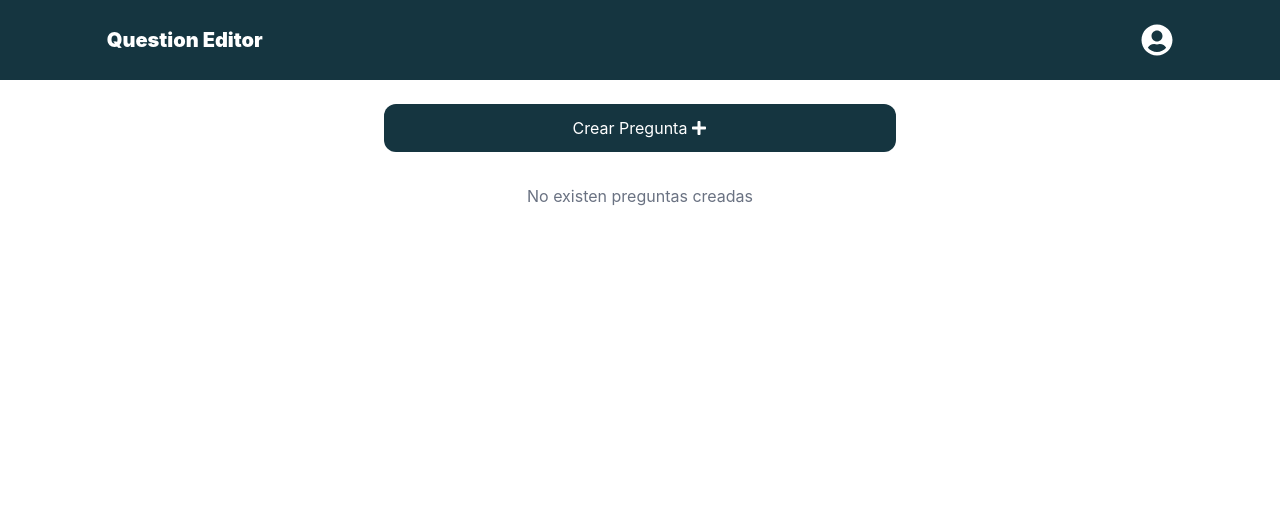
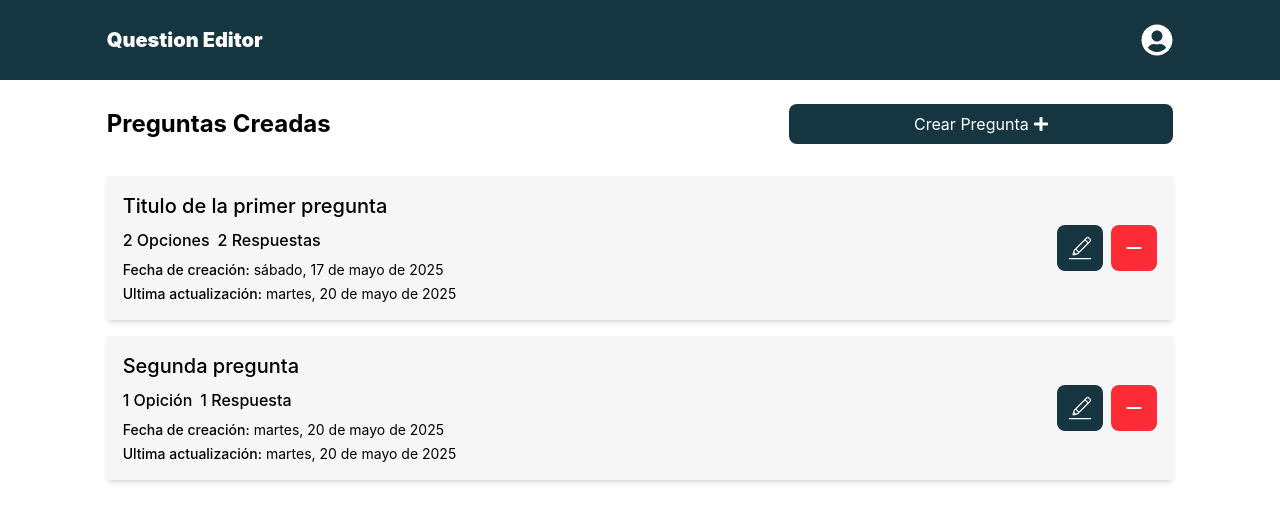
Before and after one commit to sae0-3/bit-a-bit, a React (Vite) app in the folder frontend/: page /questions/dynamic in a window 1280 px wide. Shown: the top 522 px of the page. Built offline with nearby package versions, Linux system fonts and the light colour scheme.

Commit message:
feat(frontend): mostrar lista de preguntas creadas

```diff
--- a/frontend/src/components/AddResponse.tsx
+++ b/frontend/src/components/AddResponse.tsx
@@ -2,13 +2,13 @@ import { useState } from 'react'
 import { LuPlus } from 'react-icons/lu'
 
 import { useQuestionFormStore } from '../stores/question-form.store'
-import { Response } from '../types/form-question'
+import { Answer } from '../types/form-question'
 import { AddResponseModal } from './AddResponseModal'
 import { ModalResponse } from './ModalResponse'
 
 export const AddResponse = () => {
   const [viewAddModal, setViewAddModal] = useState(false)
-  const [selectedResponse, setSelectedResponse] = useState<Response | null>(null)
+  const [selectedResponse, setSelectedResponse] = useState<Answer | null>(null)
 
   const { responses } = useQuestionFormStore()
 
--- a/frontend/src/components/AddResponseModal.tsx
+++ b/frontend/src/components/AddResponseModal.tsx
@@ -38,7 +38,12 @@ export const AddResponseModal: React.FC<AddResponseModalProps> = ({ onClose }) =
       setError("Debes agregar al menos una opción")
       return
     }
-    addResponse(responseName, listAnswer)
+
+    addResponse({
+      name: responseName,
+      options: listAnswer,
+    })
+
     onClose()
   }
 
--- a/frontend/src/components/ModalResponse.tsx
+++ b/frontend/src/components/ModalResponse.tsx
@@ -1,8 +1,8 @@
-import { Option, Response } from '../types/form-question'
+import { Answer, Option } from '../types/form-question'
 import { ModalCard } from './ModalCard'
 
 type ModalResponseProps = {
-  response: Response
+  response: Answer
   onClose: () => void
 }
 
--- a/frontend/src/components/TeacherView.tsx
+++ b/frontend/src/components/TeacherView.tsx
@@ -4,6 +4,10 @@ import { DropzoneImagesUpload } from './DropzoneImagesUpload'
 import { Options } from './Options'
 
 export const TeacherView = () => {
+  const handleCancel = () => { }
+
+  const handleCreateQuestion = () => { }
+
   return (
     <section className="flex w-full flex-col justify-center items-center gap-5 py-5 lg:gap-10">
       <h1 className="font-bold text-2xl">Registra tu pregunta</h1>
@@ -25,6 +29,21 @@ export const TeacherView = () => {
           <AddResponse />
         </div>
       </div>
+
+      <div className="w-10/12 flex justify-between items-center gap-2 flex-wrap">
+        <button
+          className="bg-primary-dark text-white py-2 px-4 rounded-lg hover:cursor-pointer flex items-center justify-center gap-1"
+          onClick={handleCreateQuestion}
+        >
+          <span>Registrar pregunta</span>
+        </button>
+        <button
+          className="bg-primary-dark text-white py-2 px-4 rounded-lg hover:cursor-pointer flex items-center justify-center gap-1"
+          onClick={handleCancel}
+        >
+          <span>Cancelar</span>
+        </button>
+      </div>
     </section>
   )
 }
--- a/frontend/src/routes/questions/dynamic/index.tsx
+++ b/frontend/src/routes/questions/dynamic/index.tsx
@@ -1,5 +1,9 @@
 import { createFileRoute, Link } from '@tanstack/react-router'
+import { CiEdit } from 'react-icons/ci'
 import { FaPlus } from 'react-icons/fa'
+import { IoIosRemove } from 'react-icons/io'
+
+import { Question } from '../../../types/question'
 
 export const Route = createFileRoute('/questions/dynamic/')({
   component: IndexQuestionComponent,
@@ -7,18 +11,123 @@ export const Route = createFileRoute('/questions/dynamic/')({
 
 function IndexQuestionComponent() {
   return (
-    <div className="flex flex-col items-center py-6 gap-8">
-      <Link
-        to="/questions/dynamic/create"
-        className="bg-primary-dark w-10/12 max-w-lg p-3 rounded-xl flex justify-center items-center gap-1 flex-wrap"
-      >
-        <span className="text-center text-white">Crear Pregunta</span>
-        <FaPlus color="#fff" />
-      </Link>
+    <section className="flex flex-col items-center py-6 gap-6 lg:gap-8">
+      <div className="w-10/12 flex flex-col items-center flex-wrap gap-2 lg:flex-row lg:justify-between">
+        <h1 className="text-2xl font-bold">Preguntas Creadas</h1>
 
-      <div className="w-10/12 flex flex-col items-center">
-        <span className="text-gray-500 text-center">No existen preguntas creadas</span>
+        <Link
+          to="/questions/dynamic/create"
+          className="bg-primary-dark w-full max-w-sm py-2 px-4 rounded-lg flex justify-center items-center gap-1 flex-wrap text-white"
+        >
+          <span className="text-center">Crear Pregunta</span>
+          <FaPlus />
+        </Link>
       </div>
-    </div>
+
+      {questions.length === 0 ? (
+        <span className="text-gray-500 text-center italic">No existen preguntas creadas</span>
+      ) : (
+        <div className="w-10/12 flex flex-col gap-4">
+          {questions.map((question) => (
+            <div
+              key={question.id}
+              className="flex justify-between items-center gap-2 bg-primary-light p-1 rounde-lg shadow-md lg:p-4"
+            >
+              <div className="flex flex-wrap flex-col gap-2">
+                <p className="font-medium text-lg lg:text-xl">{question.title}</p>
+
+                <p className="flex flex-wrap gap-2 font-medium text-sm lg:text-base">
+                  <span>
+                    {question.options.length} {question.options.length === 1 ? 'Opición' : 'Opciones'}
+                  </span>
+                  <span>
+                    {question.answers.length} {question.answers.length === 1 ? 'Respuesta' : 'Respuestas'}
+                  </span>
+                </p>
+
+                <div className="flex flex-col text-xs gap-1">
+                  <p className="flex flex-col lg:flex-row lg:text-sm lg:gap-1">
+                    <span className="font-medium">Fecha de creación:</span>
+                    <span>
+                      {new Date(question.created_at).toLocaleDateString('es-ES', { dateStyle: 'full' })}
+                    </span>
+                  </p>
+                  <p className="flex flex-col lg:flex-row lg:text-sm lg:gap-1">
+                    <span className="font-medium">Ultima actualización:</span>
+                    <span>
+                      {new Date(question.updated_at).toLocaleDateString('es-ES', { dateStyle: 'full' })}
+                    </span>
+                  </p>
+                </div>
+              </div>
+
+              <div className="flex flex-col justify-center items-center gap-2 lg:flex-row">
+                <button
+                  className="bg-primary-dark rounded-lg flex items-center justify-center p-2 hover:cursor-pointer"
+                >
+                  <CiEdit className="text-white" size={30} />
+                </button>
+                <button
+                  className="bg-red-500 rounded-lg flex items-center justify-center p-2 hover:cursor-pointer"
+                >
+                  <IoIosRemove className="text-white" size={30} />
+                </button>
+              </div>
+            </div>
+          ))}
+        </div>
+      )}
+    </section>
   )
 }
+
+const questions: Question[] = [
+  {
+    id: 'id-question-one',
+    title: 'Titulo de la primer pregunta',
+    description: null,
+    images: null,
+    options: [
+      { id: 'xunox', value: 'uno' },
+      { id: 'xdosx', value: 'dos' },
+    ],
+    answers: [
+      {
+        id: 'question-one-answer-one',
+        name: 'Respuesta 1',
+        options: [
+          { id: 'xunox', value: 'uno' },
+          { id: 'xdosx', value: 'dos' },
+        ]
+      },
+      {
+        id: 'question-one-answer-two',
+        name: 'Respuesta 2',
+        options: [
+          { id: 'xdosx', value: 'dos' },
+          { id: 'xunox', value: 'uno' },
+        ]
+      },
+    ],
+    updated_at: '2025-05-20T06:37:22.457Z',
+    created_at: '2025-05-17T03:17:42.418Z',
+  },
+  {
+    id: 'id-question-two',
+    title: 'Segunda pregunta',
+    description: null,
+    images: null,
+    options: [
+      { id: 'xax', value: 'a' },
+    ],
+    answers: [
+      {
+        id: 'question-one-answer-one',
+        name: 'Respuesta 1',
+        options: [{ id: 'xax', value: 'a' }]
+      },
+    ],
+    updated_at: '2025-05-20T06:37:22.457Z',
+    created_at: '2025-05-20T06:37:22.457Z',
+  },
+]
--- a/frontend/src/stores/question-form.store.ts
+++ b/frontend/src/stores/question-form.store.ts
@@ -1,14 +1,14 @@
 import { arrayMove } from '@dnd-kit/sortable'
 import { create } from 'zustand'
 
-import { Option, Response } from '../types/form-question'
+import { Answer, Option } from '../types/form-question'
 
 interface QuestionFormStore {
   title: string
   description: string
   images: string[]
   options: Option[]
-  responses: Response[]
+  responses: Answer[]
 
   setTitle: (title: string) => void
   setDescription: (description: string) => void
@@ -20,7 +20,7 @@ interface QuestionFormStore {
   addOption: (value: string) => void
   removeOption: (id: string) => void
 
-  addResponse: (name: string, options: Option[]) => void
+  addResponse: (response: Omit<Answer, 'id'>) => void
   removeResponse: (id: string) => void
 
   resetForm: () => void
@@ -80,13 +80,12 @@ export const useQuestionFormStore = create<QuestionFormStore>((set, get) => ({
     })
   },
 
-  addResponse: (name: string, options: Option[]) => set((state) => ({
+  addResponse: (response) => set((state) => ({
     responses: [
       ...state.responses,
       {
+        ...response,
         id: crypto.randomUUID(),
-        name,
-        options,
       }
     ]
   })),
--- a/frontend/src/types/form-question.d.ts
+++ b/frontend/src/types/form-question.d.ts
@@ -3,7 +3,7 @@ export interface Option {
   value: string
 }
 
-export interface Response {
+export interface Answer {
   id: string
   name: string
   options: Option[]
```
Also changed, not shown: frontend/src/types/question.d.ts (added, +14 -0 lines).
